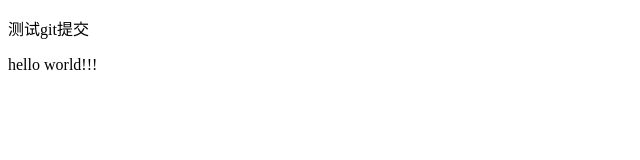
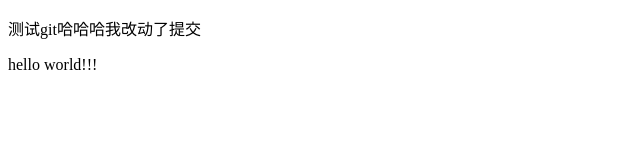
Before and after one commit to guohao0603/PageAutoScroll, a plain HTML site: page index.html in a window 1280 px wide. Shown: the whole page, without its empty margins (0-640 px from the left). Drawn offline with Linux system fonts and the light colour scheme.

Commit message:
第三次提交测试

```diff
--- a/index.html
+++ b/index.html
@@ -7,7 +7,7 @@
     <title>Document</title>
 </head>
 <body>
-    <p>测试git提交</p>
+    <p>测试git哈哈哈我改动了提交</p>
     <div>hello world!!!</div>
 </body>
 </html>
```
